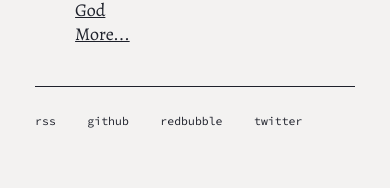
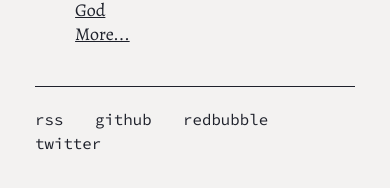
Before and after one commit to codyilardo/codyilardo.github.io, a Jekyll site: the page built from index.html, in a window 390 px wide. Shown: the part 709-897 px from the top of the page. Built offline with Jekyll 4.4.1, drawn with Linux system fonts in a browser that asks for light colours.

Commit message:
testing styling mobile again

```diff
--- a/css/main.css
+++ b/css/main.css
@@ -162,10 +162,11 @@ ul.posts li {
     }
 
     .footer-li {
-        font-size: 0.6em;
+        font-size: 0.82em;
     }
 
     .post-li {
+        width: 100%;
         font-size: 0.75em;
         overflow: hidden;
         text-overflow: ellipsis;
```
